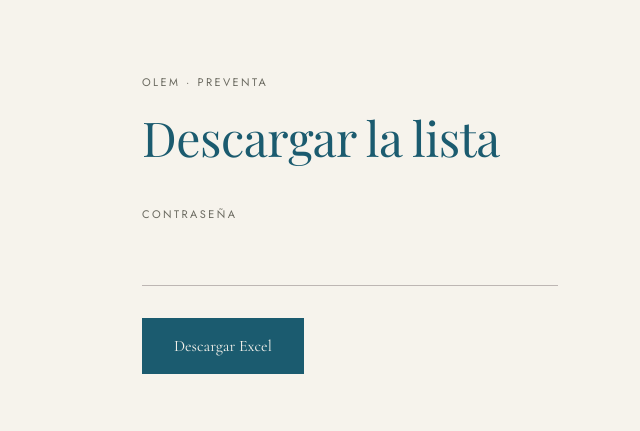
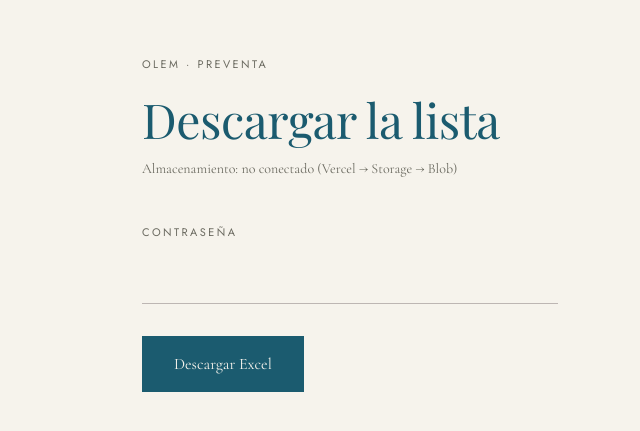
Before and after one commit to jorge19lat-del/olem, a Next.js app: page /admin/preventa in a window 1280 px wide. Shown: the part 175-606 px from the top of the page, without its empty margins (290-930 px from the left). Built offline with nearby package versions, Linux system fonts and the light colour scheme; no server answers.

Commit message:
Mostrar en /admin/preventa si el Blob está conectado
Co-Authored-By: Claude Opus 5.5 <noreply@anthropic.com>
Claude-Session: https://claude.ai/code/session_01LdwrmnMbE6Xc8y5hPhhbsm

```diff
--- a/src/app/admin/preventa/page.tsx
+++ b/src/app/admin/preventa/page.tsx
@@ -1,4 +1,5 @@
 import type { Metadata } from "next";
+import { isBlobConfigured } from "@/lib/waitlist";
 
 export const metadata: Metadata = {
   title: "Preventa — descarga",
@@ -12,6 +13,9 @@ export default async function PreventaAdminPage({ searchParams }: { searchParams
     <main className="mx-auto flex min-h-svh max-w-md flex-col justify-center px-4 py-20">
       <p className="eyebrow text-stone">Olem · Preventa</p>
       <h1 className="display mt-6 text-5xl text-petrol">Descargar la lista</h1>
+      <p className="mt-4 text-sm text-stone">
+        Almacenamiento: {isBlobConfigured() ? "conectado" : "no conectado (Vercel → Storage → Blob)"}
+      </p>
       <form action="/admin/preventa/excel" method="post" className="mt-10 space-y-8">
         <label className="block">
           <span className="eyebrow text-stone">Contraseña</span>
```
